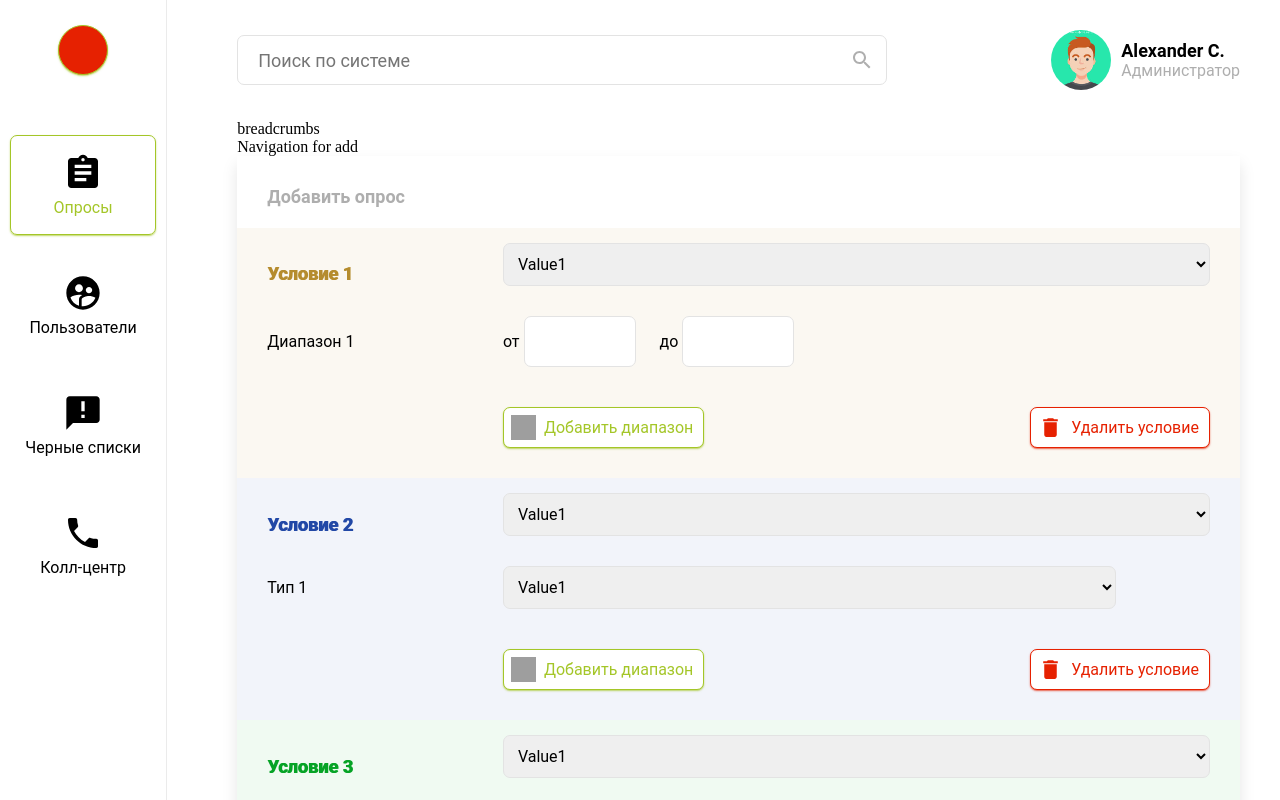
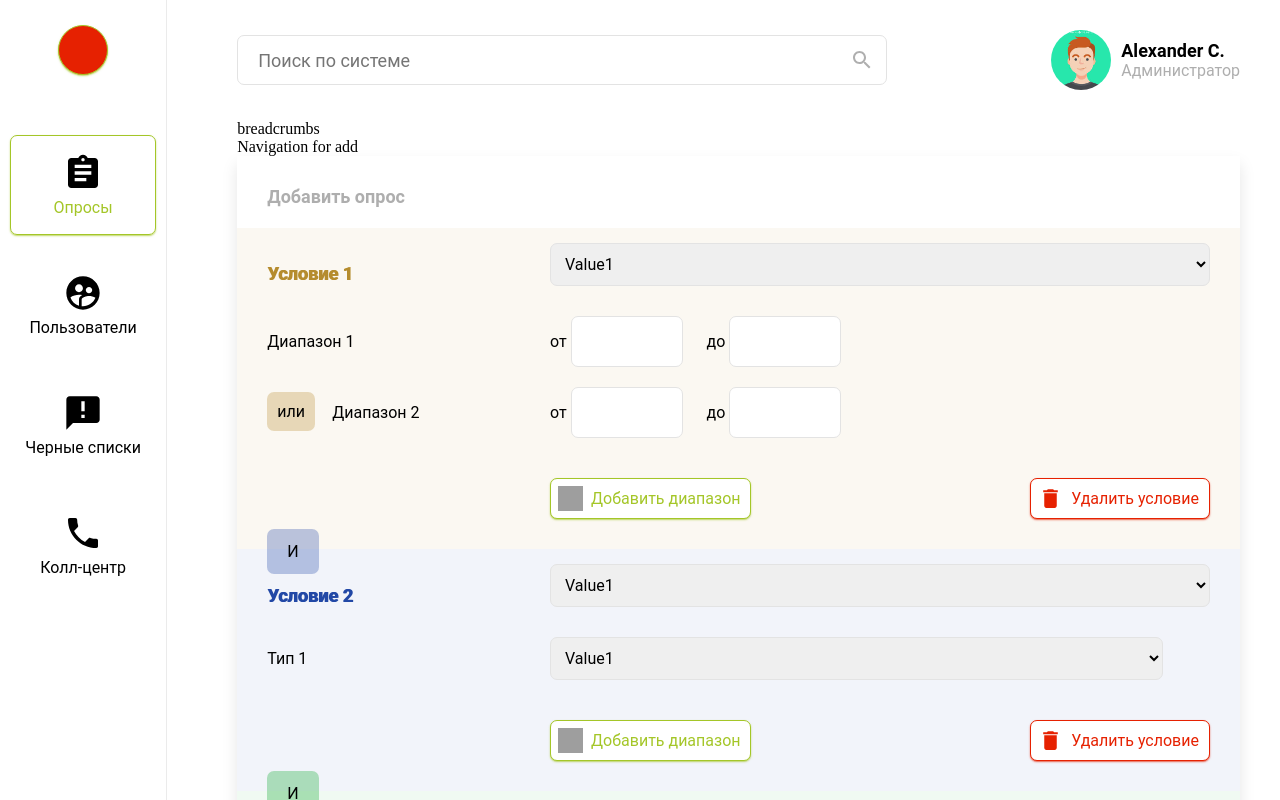
Before and after one commit to taysumova/survey-crm, a Nuxt app: page /surveys/add in a window 1280 px wide. Shown: the top 800 px of the page. Built offline with nearby package versions, Linux system fonts and the light colour scheme; grey boxes are pictures that could not be loaded.

Commit message:
style for condition words

```diff
--- a/assets/styles/_mixins.scss
+++ b/assets/styles/_mixins.scss
@@ -74,8 +74,14 @@
 
 @mixin colorBlock($color) {
   background: rgba($color, 0.06);
+  &:before {
+    background: rgba($color, 0.3);
+  }
   .condition-part__title {
     color: $color;
     text-shadow: 1px 0 0 currentColor;
   }
+  .range-part:before {
+    background: rgba($color, 0.3);
+  }
 }
--- a/components/forms/ConditionPart.vue
+++ b/components/forms/ConditionPart.vue
@@ -12,7 +12,9 @@
         </option>
       </select>
     </div>
-    <slot></slot>
+    <div>
+      <slot></slot>
+    </div>
     <div class="condition-part__buttons">
       <button class="add">
         Добавить {{ typeText }}
@@ -52,14 +54,14 @@ export default {
   &__title {
     @include font(18, 600);
     margin-top: 20px;
-    width: 20%;
+    width: 25%;
     margin-right: 5%;
   }
   &__select {
     @include font(16);
     @include borderFocus();
     padding: 10px;
-    width: 75%;
+    width: 70%;
     option {
       @include font(16, 400, 30);
       padding: 10px;
@@ -69,8 +71,8 @@ export default {
     display: flex;
     justify-content: space-between;
     align-items: center;
-    margin-left: 25%;
-    width: 75%;
+    margin-left: 30%;
+    width: 70%;
     margin-top: 40px;
     .add {
       @include iconButton(url("../../assets/icons/add.svg"), $brightGreen);
--- a/components/forms/RangePart.vue
+++ b/components/forms/RangePart.vue
@@ -33,9 +33,24 @@ export default {
   align-items: center;
   display: flex;
   width: 100%;
-  margin-bottom: 30px;
+  margin-bottom: 20px;
+  &:not(:first-of-type) {
+    position: relative;
+    &:before {
+      background: blue;
+      border-radius: 7px;
+      position: absolute;
+      content: 'или';
+      top: 5px;
+      left: 0;
+      padding: 10px;
+    }
+    .range-part__title {
+      padding-left: 65px;
+    }
+  }
   &__title {
-    width: 20%;
+    width: 25%;
     margin-right: 5%;
   }
   &__number {
--- a/components/forms/RespondentsForm.vue
+++ b/components/forms/RespondentsForm.vue
@@ -3,10 +3,11 @@
     <h3 class="respondents-form__title">
       Добавить опрос
     </h3>
-    <div class="respondents-form__parts">
+    <div>
       <div class="respondents-form__block">
         <ConditionPart title="Условие 1" type-text="диапазон">
           <RangePart title="Диапазон 1" />
+          <RangePart title="Диапазон 2" />
         </ConditionPart>
       </div>
       <div class="respondents-form__block">
@@ -63,7 +64,6 @@ export default {
   }
   &__block {
     padding: 15px 30px 30px;
-    position: relative;
     width: 100%;
     &:nth-of-type(1n) {
       @include colorBlock($brown);
@@ -73,6 +73,18 @@ export default {
     }
     &:nth-of-type(3n) {
       @include colorBlock($green);
+    }
+    &:not(:first-of-type) {
+      position: relative;
+      &:before {
+        @include font(16);
+        border-radius: 7px;
+        padding: 13px 20px;
+        position: absolute;
+        content: "И";
+        top: -20px;
+        left: 30px;
+      }
     }
   }
   &__add {
--- a/components/forms/SelectPart.vue
+++ b/components/forms/SelectPart.vue
@@ -31,9 +31,9 @@ export default {
   align-items: center;
   display: flex;
   width: 100%;
-  margin-bottom: 30px;
+  margin-bottom: 20px;
   &__title {
-    width: 20%;
+    width: 25%;
     margin-right: 5%;
   }
   &__content {
```
